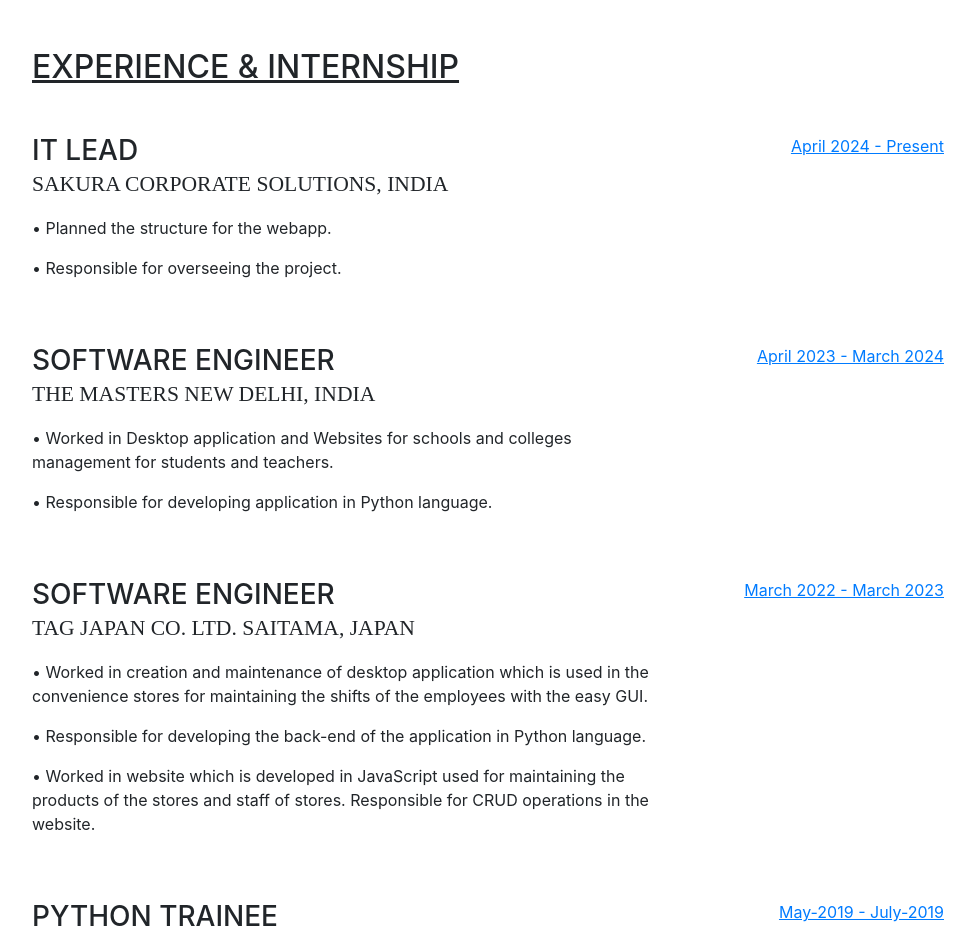
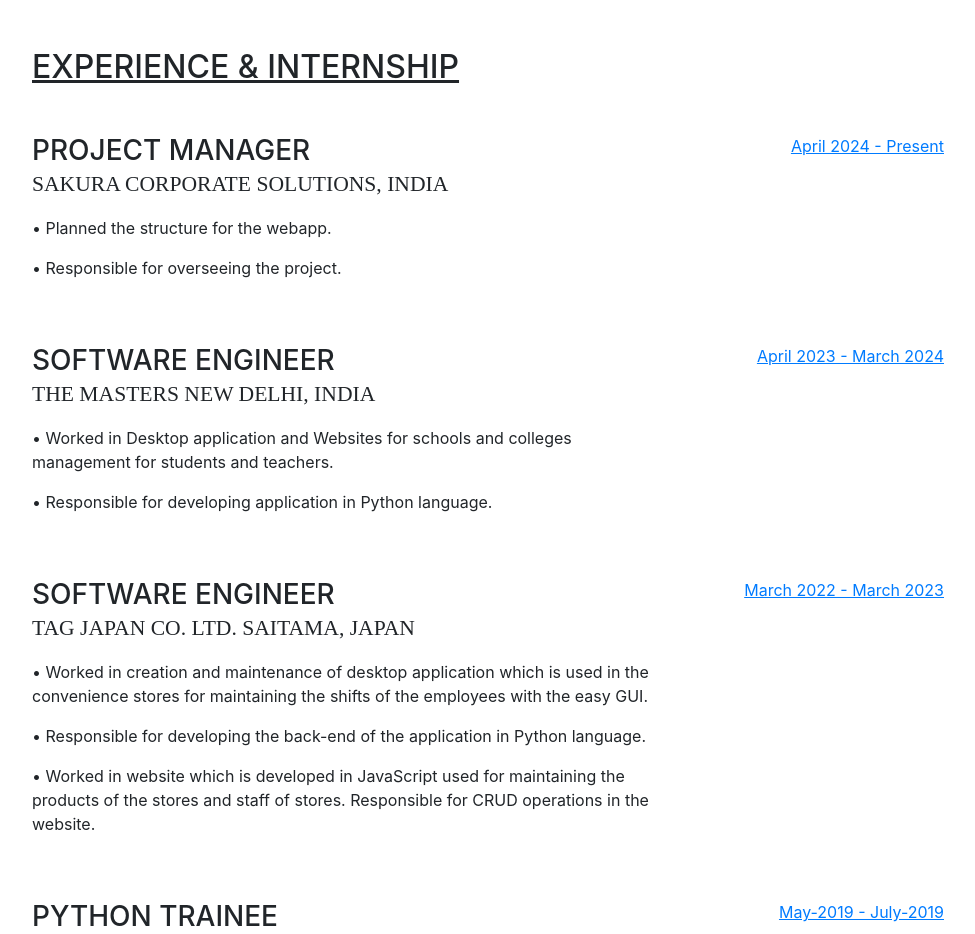
Before and after one commit to Abhishek-Gosain/abhishek-gosain.github.io, a website with bundled scripts: page index.html in a window 1280 px wide. Shown: the part 800-1734 px from the top of the page, without its empty margins (288-1263 px from the left). Built offline with nearby package versions, Linux system fonts and the light colour scheme; a web font is replaced by a local one.

Commit message:
Update index.html

```diff
--- a/index.html
+++ b/index.html
@@ -107,7 +107,7 @@
 
           <div class="resume-item d-flex flex-column flex-md-row mb-5">
             <div class="resume-content mr-auto">
-              <h3 class="mb-0">IT lead</h3>
+              <h3 class="mb-0">Project Manager</h3>
               <div class="subheading mb-3">Sakura Corporate Solutions, India</div>
               <p>&#x2022; Planned the structure for the webapp.</p>
               <p>&#x2022; Responsible for overseeing the project.</p>
```
